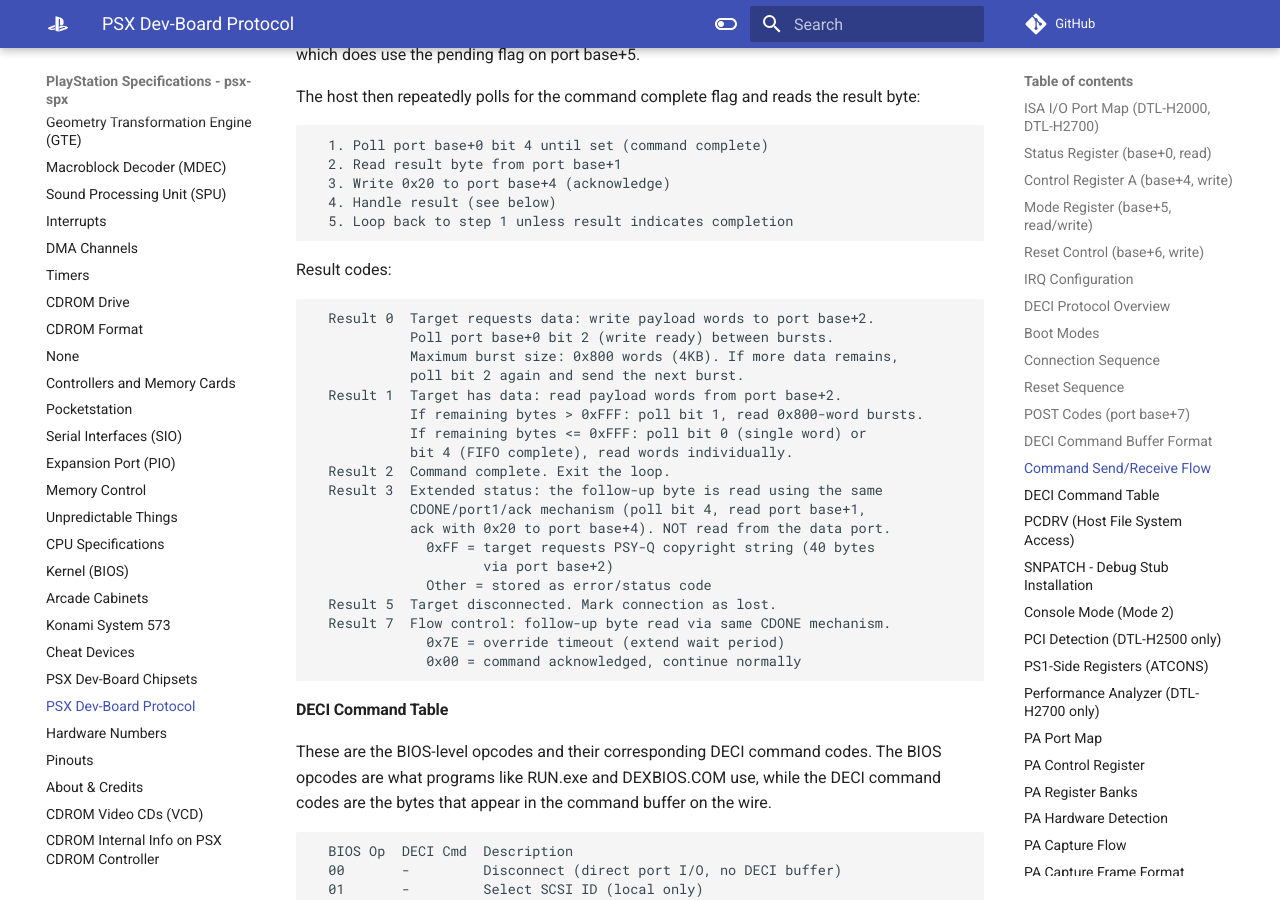
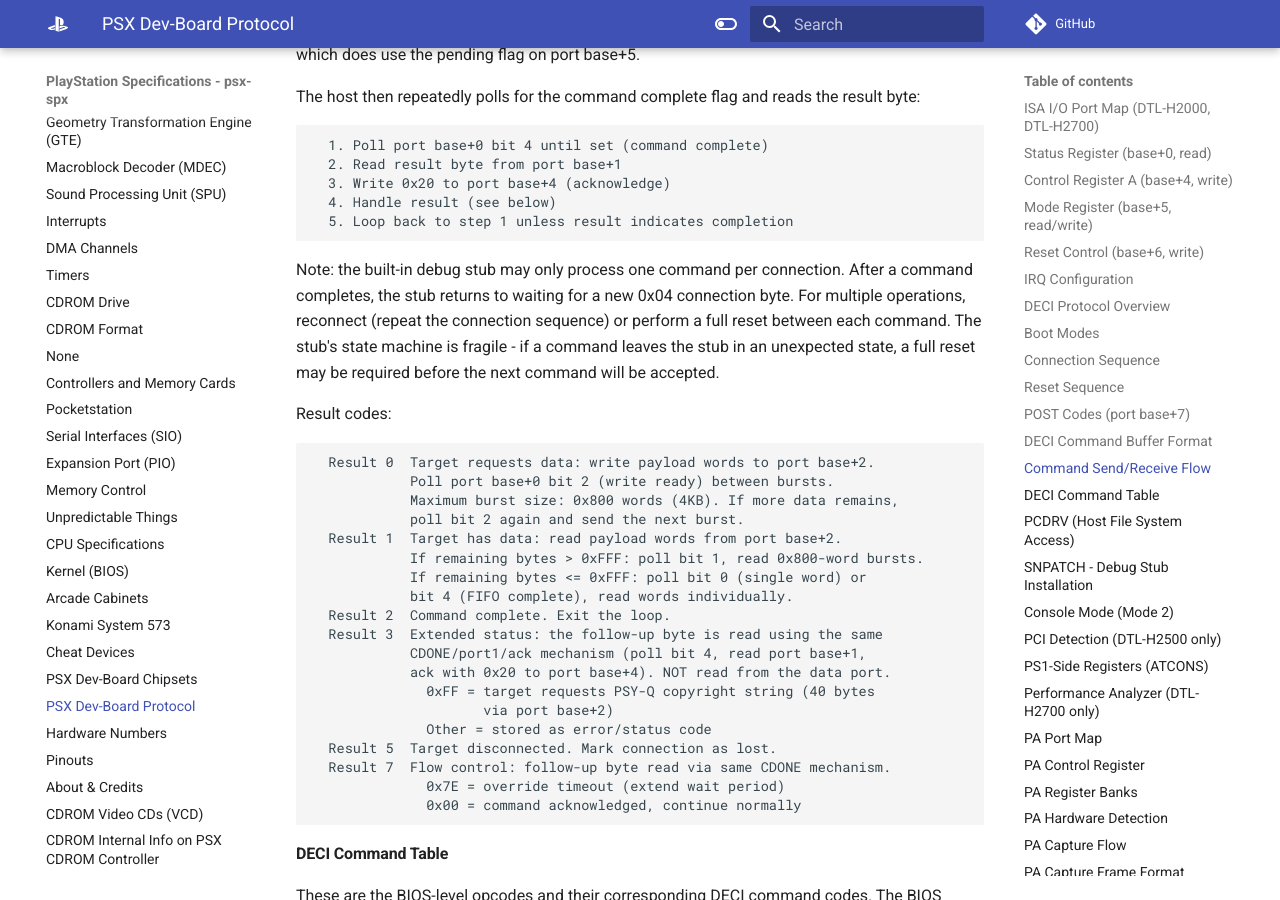
Before and after one commit to psx-spx/psx-spx.github.io, an MkDocs documentation site: the page built from docs/psxdevboardprotocol.md, in a window 1280 px wide and 900 px high, scrolled down 4217 px. Built offline with MkDocs 1.6.1 and Material for MkDocs 9.7.7, drawn with Linux system fonts in a browser that asks for light colours; comment, search, counter and statistics services are not loaded.

Commit message:
Dev-board protocol: document single-command-per-connect limitation
The built-in debug stub processes one DECI command per connection
and returns to waiting for a new 0x04 byte. Multiple operations
require reconnecting or full reset between commands.

Signed-off-by: Nicolas 'Pixel' Noble <nicolas@nobis-crew.org>

````diff
--- a/docs/psxdevboardprotocol.md
+++ b/docs/psxdevboardprotocol.md
@@ -139,6 +139,8 @@
   4. Handle result (see below)
   5. Loop back to step 1 unless result indicates completion
 ```
+Note: the built-in debug stub may only process one command per connection. After a command completes, the stub returns to waiting for a new 0x04 connection byte. For multiple operations, reconnect (repeat the connection sequence) or perform a full reset between each command. The stub's state machine is fragile - if a command leaves the stub in an unexpected state, a full reset may be required before the next command will be accepted.
+
 Result codes:
 ```
   Result 0  Target requests data: write payload words to port base+2.
````
